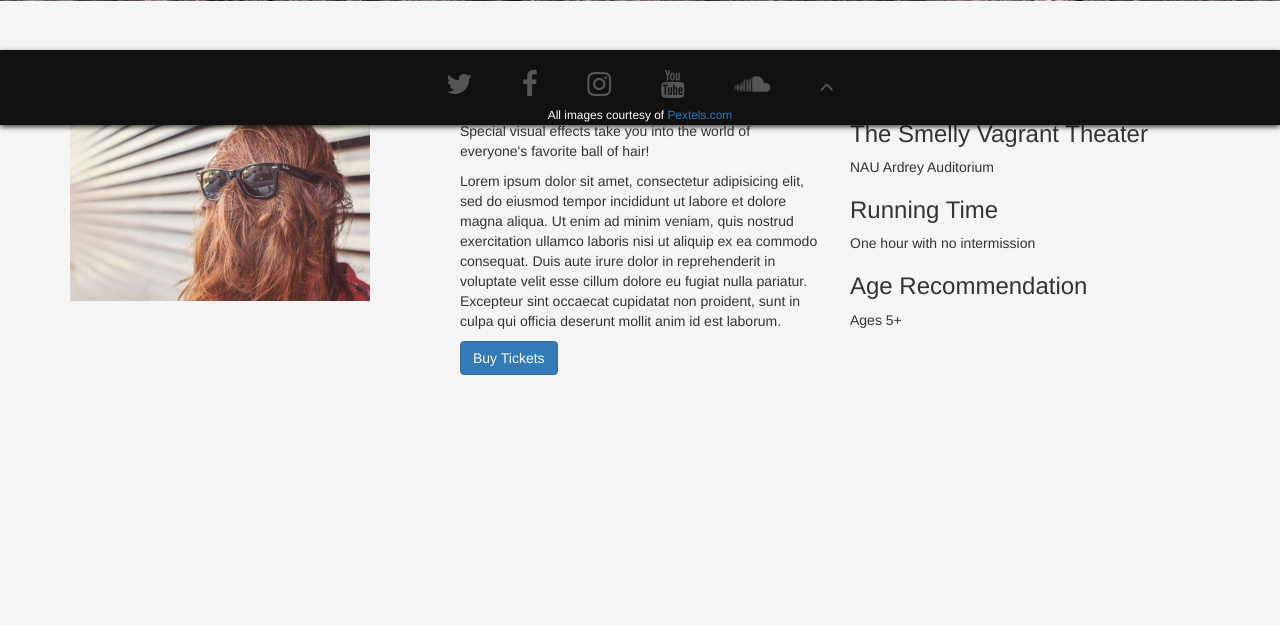
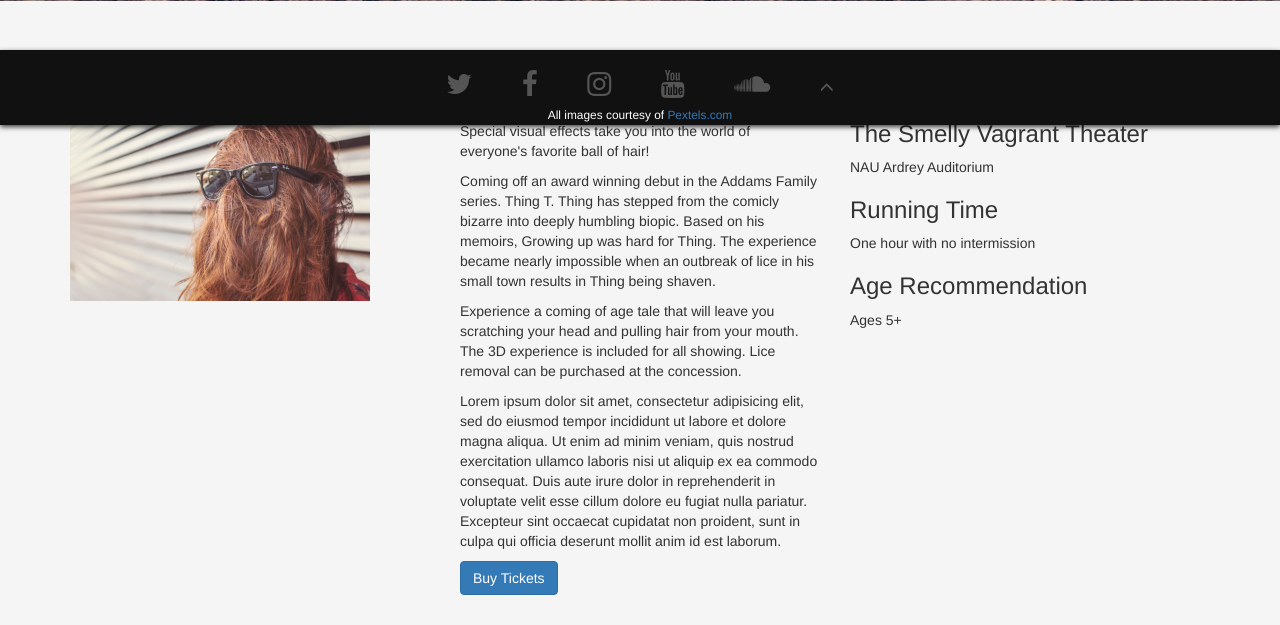
Before and after one commit to yourbuddyconner/cs399-theatre, a Django app: template app/templates/show2.html in a window 1280 px wide. Shown: the part 675-1300 px from the top of the page. Before the commit the page ends 1050 px from the top, so only its background shows below. Run offline with Django 3.2, Linux system fonts and the light colour scheme; the template is opened without the code that fills it, so the values that code supplies are empty; parts of the project's set-up code (start-up, migrations or seed data) failed here and were passed over; some libraries are stand-ins or nearby versions.

Commit message:
Fluff for show2

```diff
--- a/app/templates/show2.html
+++ b/app/templates/show2.html
@@ -20,7 +20,16 @@
 				<p>
 					Prepare yourself for the ultimate in 3D entertainment. Special visual effects take you into the world of everyone's favorite ball of hair!
 				</p>
-
+				<p>
+                    Coming off an award winning debut in the Addams Family series. Thing T. Thing has stepped from the
+                    comicly bizarre into deeply humbling biopic. Based on his memoirs, Growing up was hard for Thing. The
+                    experience became nearly impossible when an outbreak of lice in his small town results in Thing being
+                    shaven.
+                </p>
+                <p>
+                    Experience a coming of age tale that will leave you scratching your head and pulling hair from your mouth.
+                    The 3D experience is included for all showing. Lice removal can be purchased at the concession.
+                </p>
 				<p>
 					Lorem ipsum dolor sit amet, consectetur adipisicing elit, sed do eiusmod
 					tempor incididunt ut labore et dolore magna aliqua. Ut enim ad minim veniam,
```
